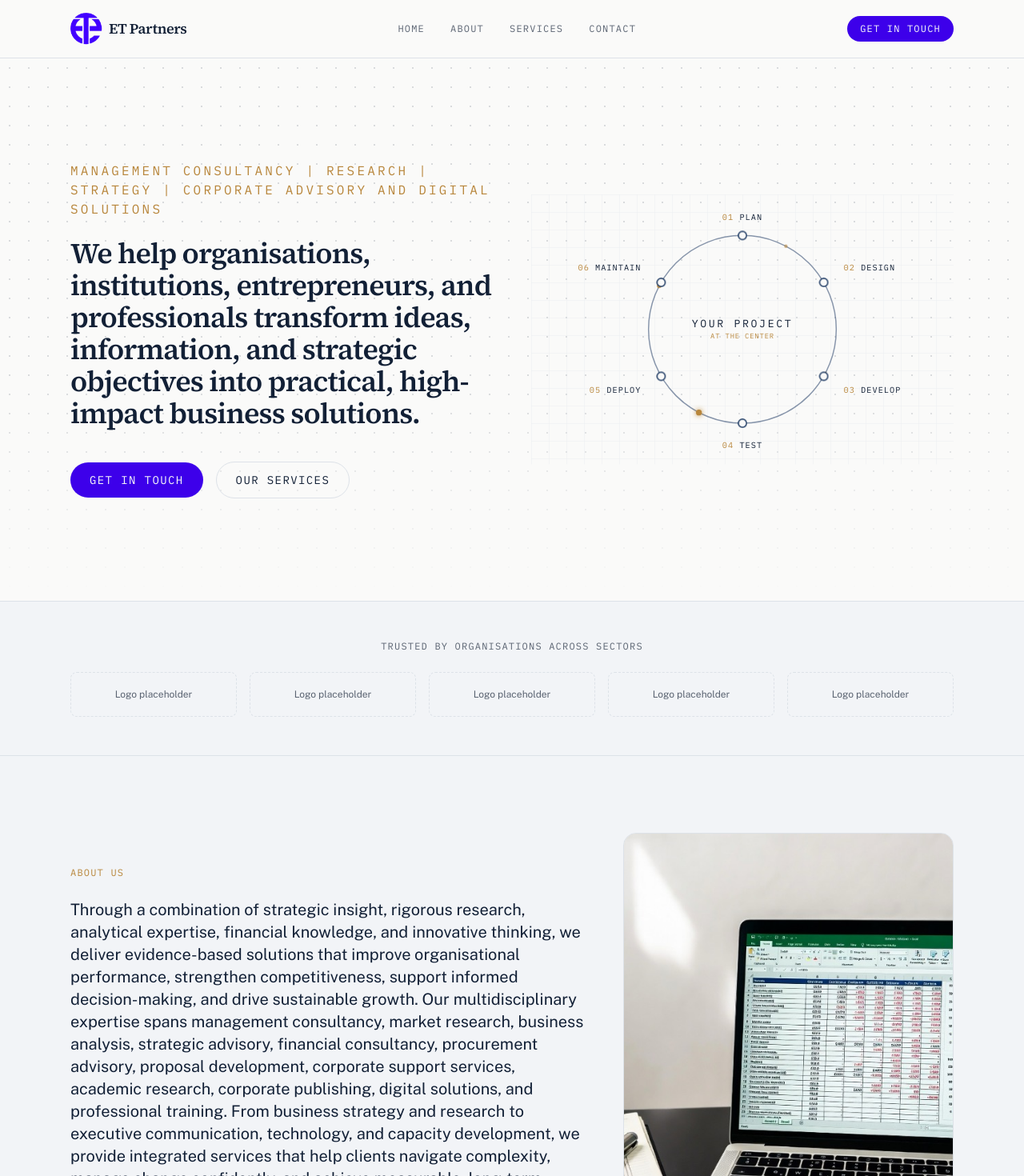
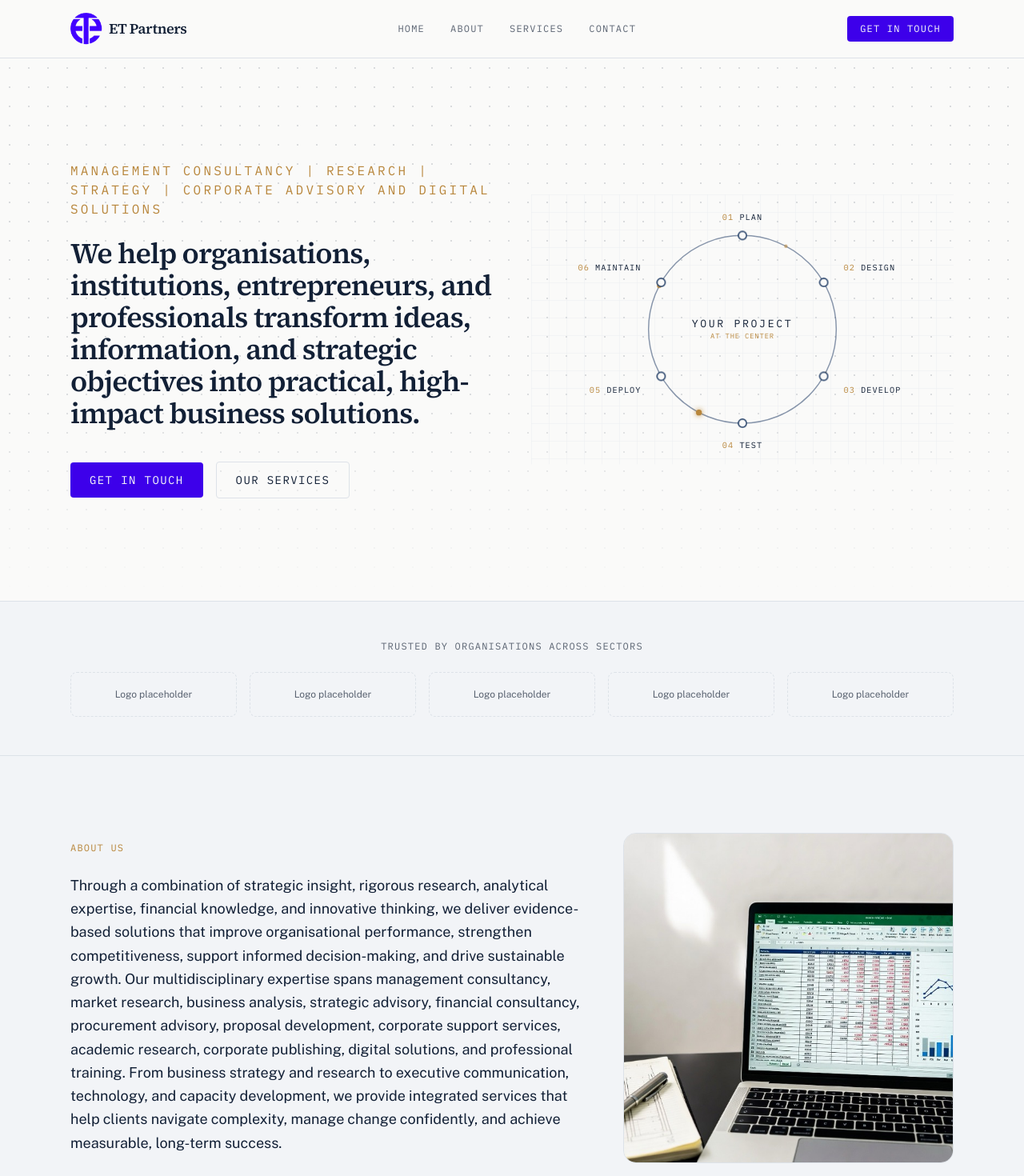
Before and after one commit to olumuyiwaa/etmanagement, a Next.js app: page / in a window 1280 px wide. Shown: the top 1470 px of the page at 80% size. Built offline with nearby package versions, Linux system fonts and the light colour scheme.

Commit message:
UI Improvements

```diff
--- a/app/services/page.tsx
+++ b/app/services/page.tsx
@@ -40,7 +40,7 @@ export default function ServicesPage() {
                             <a
                                 key={category.slug}
                                 href={`#${category.slug}`}
-                                className="rounded-full border border-line px-4 py-2 font-mono text-xs uppercase tracking-widest text-muted transition-colors hover:border-authority hover:text-authority"
+                                className="rounded border border-line px-4 py-2 font-mono text-xs uppercase tracking-widest text-muted transition-colors hover:border-authority hover:text-authority"
                             >
                                 {String(i + 1).padStart(2, "0")} &middot; {category.name.split(",")[0]}
                             </a>
--- a/components/About.tsx
+++ b/components/About.tsx
@@ -10,13 +10,13 @@ export default function About() {
           <p className="font-mono text-xs uppercase tracking-widest text-insight">
             About us
           </p>
-          <p className="mt-6 text-lg leading-relaxed text-ink md:text-xl">
+          <p className="mt-6 text-lg leading-relaxed text-ink md:text-l">
             {company.aboutBody}
           </p>
         </div>
 
         <div className="md:col-span-2">
-          <div className="relative aspect-[4/5] overflow-hidden rounded-2xl border border-line">
+          <div className="relative aspect-[4/4] overflow-hidden rounded-2xl border border-line">
             <Image
                 src="/Picture1.jpg"
                 alt="office photo"
--- a/components/Consultation.tsx
+++ b/components/Consultation.tsx
@@ -12,7 +12,7 @@ export default function Consultation() {
         </p>
         <a
           href="contact"
-          className="mt-8 inline-block rounded-full bg-action px-8 py-3 font-mono text-sm uppercase tracking-widest text-paper transition-transform hover:scale-[1.03]"
+          className="mt-8 inline-block rounded bg-action px-8 py-3 font-mono text-sm uppercase tracking-widest text-paper transition-transform hover:scale-[1.03]"
         >
           Book a consultation
         </a>
--- a/components/ContactForm.tsx
+++ b/components/ContactForm.tsx
@@ -149,7 +149,7 @@ export default function ContactForm() {
             <button
                 type="submit"
                 disabled={status === "submitting"}
-                className="mt-6 inline-flex items-center justify-center rounded-full bg-action px-8 py-3 font-mono text-sm uppercase tracking-widest text-paper transition-transform hover:scale-[1.03] disabled:cursor-not-allowed disabled:opacity-60 disabled:hover:scale-100"
+                className="mt-6 inline-flex items-center justify-center rounded bg-action px-8 py-3 font-mono text-sm uppercase tracking-widest text-paper transition-transform hover:scale-[1.03] disabled:cursor-not-allowed disabled:opacity-60 disabled:hover:scale-100"
             >
                 {status === "submitting" ? "Sending..." : "Send message"}
             </button>
--- a/components/Cta.tsx
+++ b/components/Cta.tsx
@@ -19,7 +19,7 @@ export default function Cta() {
 
         <a
           href={`mailto:${contact.email}`}
-          className="mt-8 inline-block rounded-full bg-action px-8 py-3 font-mono text-sm uppercase tracking-widest text-paper transition-transform hover:scale-[1.03]"
+          className="mt-8 inline-block rounded bg-action px-8 py-3 font-mono text-sm uppercase tracking-widest text-paper transition-transform hover:scale-[1.03]"
         >
           Get in touch
         </a>
--- a/components/Header.tsx
+++ b/components/Header.tsx
@@ -32,7 +32,7 @@ export default function Header() {
 
         <Link
           href="/contact"
-          className="rounded-full bg-action px-4 py-2 font-mono text-xs uppercase tracking-widest text-paper transition-transform hover:scale-[1.03]"
+          className="rounded bg-action px-4 py-2 font-mono text-xs uppercase tracking-widest text-paper transition-transform hover:scale-[1.03]"
         >
           Get in touch
         </Link>
--- a/components/Hero.tsx
+++ b/components/Hero.tsx
@@ -17,13 +17,13 @@ export default function Hero() {
           <div className="mt-10 flex flex-wrap items-center gap-4">
             <a
               href="contact"
-              className="rounded-full bg-action px-6 py-3 font-mono text-sm uppercase tracking-widest text-paper transition-transform hover:scale-[1.03]"
+              className="rounded bg-action px-6 py-3 font-mono text-sm uppercase tracking-widest text-paper transition-transform hover:scale-[1.03]"
             >
               Get in touch
             </a>
             <a
               href="#services"
-              className="rounded-full border border-line px-6 py-3 font-mono text-sm uppercase tracking-widest text-ink transition-colors hover:border-authority hover:text-authority"
+              className="rounded border border-line px-6 py-3 font-mono text-sm uppercase tracking-widest text-ink transition-colors hover:border-authority hover:text-authority"
             >
               Our services
             </a>
--- a/components/HowItWorks.tsx
+++ b/components/HowItWorks.tsx
@@ -24,7 +24,7 @@ export default function HowItWorks() {
             return (
               <li key={item.step} className="relative pl-2">
                 <div className="flex items-center gap-4">
-                  <span className="flex h-11 w-11 items-center justify-center rounded-full border border-line bg-paper text-authority">
+                  <span className="flex h-11 w-11 items-center justify-center rounded border border-line bg-paper text-authority">
                     <Icon size={18} strokeWidth={1.75} />
                   </span>
                   <span className="font-mono text-4xl font-semibold text-line">
```
